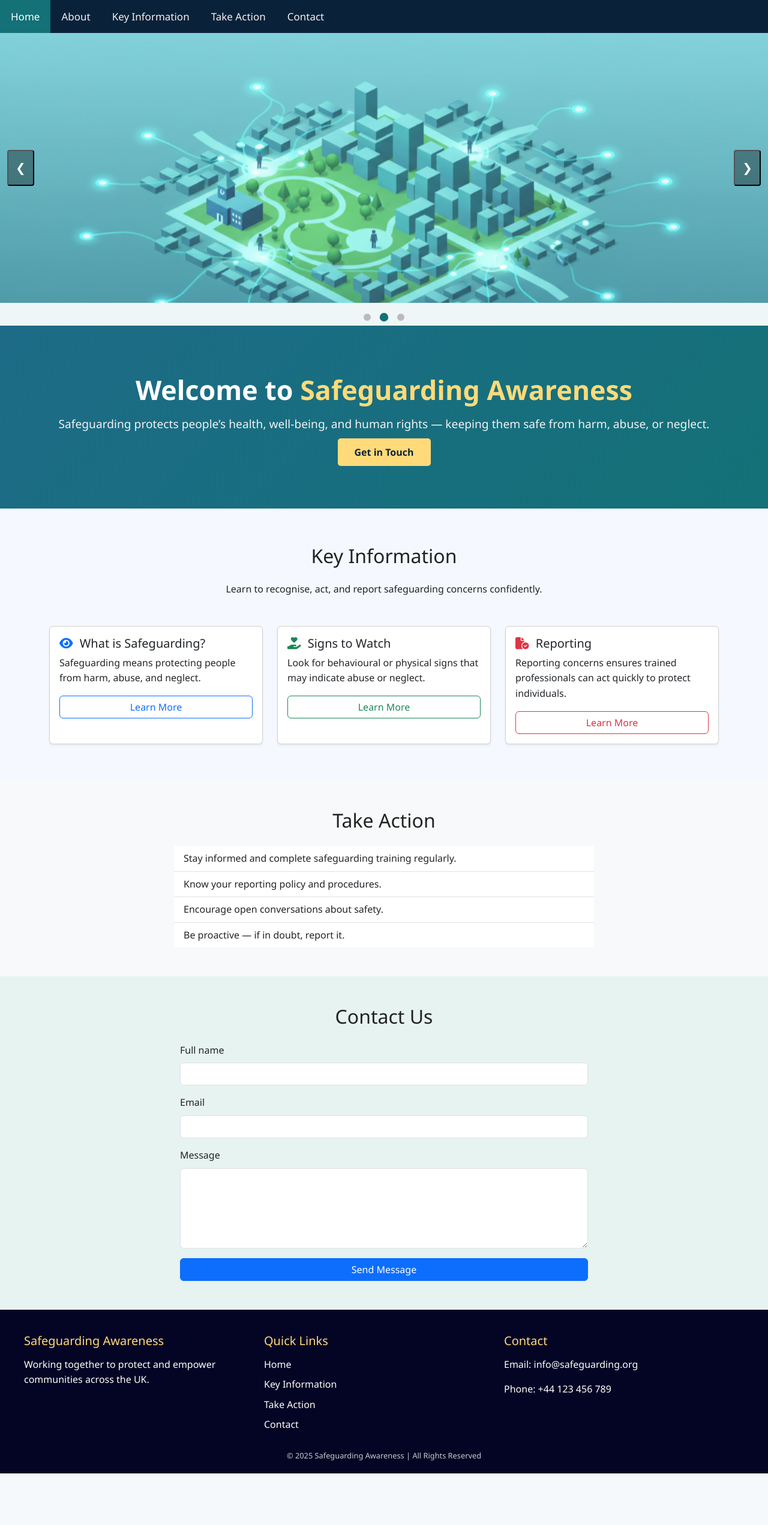
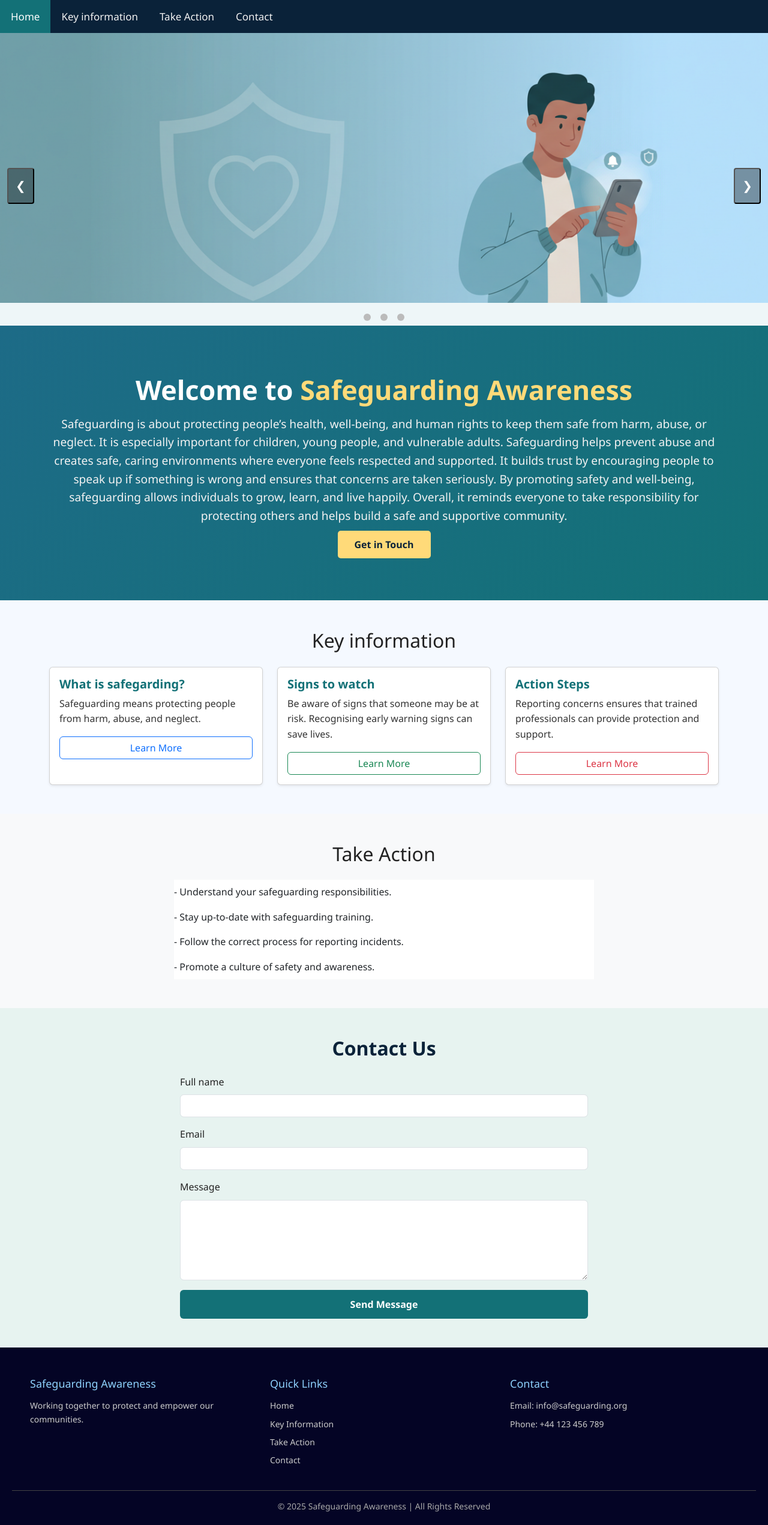
Before and after one commit to elkaz84/DiversiHub-1, a plain HTML site: page index.html in a window 1280 px wide. Shown: the whole page at 60% size. Before the commit the page ends 2457 px from the top, so only its background shows below. Drawn offline with nearby package versions, Linux system fonts and the light colour scheme; files that its build step writes are made by us from their sources.

Commit message:
Add all the images, comment the code, and clean it up

```diff
--- a/assets/css/style.css
+++ b/assets/css/style.css
@@ -1,4 +1,3 @@
-/* ====== GLOBAL RESET ====== */
 * {
   box-sizing: border-box;
   margin: 0;
@@ -12,7 +11,7 @@ body {
   line-height: 1.6;
 }
 
-/* ====== NAVBAR ====== */
+/* NAVBAR */
 .topnav {
   overflow: hidden;
   background-color: #0a2239;
@@ -42,7 +41,7 @@ body {
   display: none;
 }
 
-@media screen and (max-width: 600px) {
+@media screen and (max-width:600px) {
   .topnav a:not(:first-child) {
     display: none;
   }
@@ -51,7 +50,9 @@ body {
     float: right;
     display: block;
   }
+}
 
+@media screen and (max-width:600px) {
   .topnav.responsive {
     position: relative;
   }
@@ -69,85 +70,11 @@ body {
   }
 }
 
-/* ====== SLIDESHOW ====== */
+/* ECTION COLORS */
 #home {
   background-color: #eef6f8;
 }
 
-.slideshow-container {
-  position: relative;
-  width: 100%;
-  height: 450px;
-  overflow: hidden;
-}
-
-.slideshow-container img {
-  width: 100%;
-  height: 100%;
-  object-fit: cover;
-  display: block;
-}
-
-.mySlides {
-  display: none;
-  animation: fade 1.5s ease-in-out;
-}
-
-@keyframes fade {
-  from {
-    opacity: 0.4;
-  }
-
-  to {
-    opacity: 1;
-  }
-}
-
-.prev,
-.next {
-  cursor: pointer;
-  position: absolute;
-  top: 50%;
-  padding: 12px;
-  color: #fff;
-  background: rgba(0, 0, 0, 0.35);
-  border-radius: 4px;
-  z-index: 2;
-  font-size: 20px;
-  user-select: none;
-  transform: translateY(-50%);
-}
-
-.prev {
-  left: 12px;
-}
-
-.next {
-  right: 12px;
-}
-
-.dots-row {
-  text-align: center;
-  margin-top: 12px;
-}
-
-.dot {
-  width: 12px;
-  height: 12px;
-  background: #bbb;
-  border-radius: 50%;
-  margin: 0 6px;
-  cursor: pointer;
-  display: inline-block;
-  transition: background-color 0.4s ease, transform 0.3s ease;
-}
-
-.dot.active {
-  background: #137177;
-  transform: scale(1.2);
-}
-
-/* ====== WELCOME SECTION ====== */
 .welcome-section {
   text-align: center;
   padding: 80px 20px;
@@ -155,6 +82,19 @@ body {
   color: #fff;
 }
 
+#key-info {
+  background-color: #f5f9ff;
+}
+
+#action {
+  background-color: #f0f4f2;
+}
+
+#contact {
+  background-color: #e7f3f0;
+}
+
+/* WELCOME SECTION */
 .welcome-section h1 {
   font-size: 2.8rem;
   font-weight: 700;
@@ -185,27 +125,107 @@ body {
   color: #000;
 }
 
-/* ====== KEY INFO ====== */
-#key-info {
-  background-color: #f5f9ff;
-  padding: 60px 0;
+/*  SLIDESHOW ===== */
+.slideshow-container {
+  position: relative;
+  width: 100%;
+  height: 450px;
+  overflow: hidden;
 }
 
-.card-title i {
-  margin-right: 6px;
+.slideshow-container img {
+  width: 100%;
+  height: 100%;
+  object-fit: cover;
+  display: block;
 }
 
-/* ====== ACTION SECTION ====== */
-#action {
-  background-color: #f0f4f2;
+.mySlides {
+  display: none;
 }
 
-/* ====== CONTACT SECTION ====== */
-#contact {
-  background-color: #e7f3f0;
+.prev,
+.next {
+  cursor: pointer;
+  position: absolute;
+  top: 50%;
+  padding: 12px;
+  color: #fff;
+  background: rgba(0, 0, 0, 0.35);
+  border-radius: 4px;
+  z-index: 2;
+  font-size: 20px;
+  user-select: none;
 }
 
-/* ====== FOOTER ====== */
+.prev {
+  left: 12px;
+}
+
+.next {
+  right: 12px;
+}
+
+.dots-row {
+  text-align: center;
+  margin-top: 12px;
+}
+
+.dot {
+  width: 12px;
+  height: 12px;
+  background: #bbb;
+  border-radius: 50%;
+  margin: 0 6px;
+  cursor: pointer;
+  display: inline-block;
+}
+
+.dot.active {
+  background: #137177;
+}
+
+/* ===== KEY INFO ===== */
+.key-info-section h2 {
+  color: #0a2239;
+  font-weight: 700;
+  margin-bottom: 30px;
+}
+
+.card-title {
+  color: #137177;
+  font-weight: 600;
+}
+
+.card-text {
+  color: #333;
+}
+
+/* Remove borders between list items in Take Action section */
+#action .list-group-item {
+  border: none;
+  padding: 8px 0;
+}
+
+/* ===== CONTACT SECTION ===== */
+.contact-section h2 {
+  color: #0a2239;
+  font-weight: 700;
+  margin-bottom: 30px;
+}
+
+.contact-section .btn-primary {
+  background-color: #137177;
+  border: none;
+  padding: 12px;
+  font-weight: 600;
+}
+
+.contact-section .btn-primary:hover {
+  background-color: #125b64;
+}
+
+/* ===== FOOTER ===== */
 .footer {
   background-color: #040425;
   color: #fff;
@@ -221,34 +241,46 @@ body {
 }
 
 .footer-column {
-  flex: 1 1 200px;
-  margin-bottom: 20px;
+  flex: 1;
+  min-width: 200px;
+  margin: 10px;
 }
 
 .footer-column h5 {
-  color: #ffda79;
+  color: #8ed1fc;
   margin-bottom: 15px;
+  font-size: 18px;
 }
 
+.footer-column p,
 .footer-column a {
-  color: #fff;
+  color: #ccc;
   text-decoration: none;
+  font-size: 14px;
   display: block;
   margin-bottom: 8px;
 }
 
 .footer-column a:hover {
-  color: #ffda79;
+  color: #8ed1fc;
 }
 
 .footer-bottom {
   text-align: center;
-  font-size: 0.8rem;
-  color: #ccc;
+  border-top: 1px solid #444;
+  padding-top: 15px;
+  margin-top: 20px;
+  font-size: 14px;
+  color: #aaa;
 }
 
-@media (max-width: 768px) {
+@media (max-width:768px) {
   .footer-container {
     flex-direction: column;
+    text-align: center;
+  }
+
+  .footer-column {
+    margin: 15px 0;
   }
 }
--- a/index.html
+++ b/index.html
@@ -3,7 +3,7 @@
 
 <head>
   <meta charset="utf-8" />
-  <meta name="viewport" content="width=device-width, initial-scale=1" />
+  <meta name="viewport" content="width=device-width,initial-scale=1" />
   <title>Safeguarding Awareness</title>
 
   <!-- Bootstrap CSS -->
@@ -12,106 +12,115 @@
   <!-- Font Awesome -->
   <link rel="stylesheet" href="https://cdnjs.cloudflare.com/ajax/libs/font-awesome/6.4.0/css/all.min.css">
 
-  <!-- Custom CSS -->
-  <link rel="stylesheet" href="style.css">
+  <!--external CSS -->
+  <link rel="stylesheet" href="assets/css/style.css">
 </head>
 
 <body>
-  <!-- ====== NAVIGATION BAR ====== -->
+
+  <!-- Nvigation bar -->
   <div class="topnav" id="myTopnav">
     <a href="#home" class="active">Home</a>
-    <a href="#about">About</a>
-    <a href="#key-info">Key Information</a>
+    <a href="#key-info">Key information</a>
     <a href="#action">Take Action</a>
     <a href="#contact">Contact</a>
     <a href="javascript:void(0);" class="icon" onclick="myFunction()">&#9776;</a>
   </div>
 
-  <!-- ====== SLIDESHOW SECTION ====== -->
+  <!-- My Slideshow-->
   <section id="home">
     <div class="slideshow-container" data-slideshow="hero" data-interval="4000">
-      <div class="mySlides fade"><img src="assets/images/img1.jpg" alt="Safeguarding community support"></div>
-      <div class="mySlides fade"><img src="assets/images/img2.png" alt="Team meeting for safeguarding awareness"></div>
-      <div class="mySlides fade"><img src="assets/images/safe3.jpg" alt="Children learning safely"></div>
-
-      <button class="prev" aria-label="Previous Slide">&#10094;</button>
-      <button class="next" aria-label="Next Slide">&#10095;</button>
+      <div class="mySlides"><img src="assets/images/img3.png" alt="Safeguarding slide 1"></div>
+      <div class="mySlides"><img src="assets/images/img4.png" alt="Safeguarding slide 2"></div>
+      <div class="mySlides"><img src="assets/images/img2.png" alt="Safeguarding slide 3"></div>
+      <button class="prev">&#10094;</button>
+      <button class="next">&#10095;</button>
     </div>
-
     <div class="dots-row" data-dots-for="hero">
-      <span class="dot" data-index="0"></span>
       <span class="dot" data-index="1"></span>
       <span class="dot" data-index="2"></span>
+      <span class="dot" data-index="3"></span>
     </div>
   </section>
 
-  <!-- ====== WELCOME SECTION ====== -->
+  <!-- Welcome section in my home page -->
   <section class="welcome-section" id="about">
     <div class="container text-center">
       <h1>Welcome to <span>Safeguarding Awareness</span></h1>
-      <p>Safeguarding protects people’s health, well-being, and human rights — keeping them safe from harm, abuse, or
-        neglect.</p>
+      <p>Safeguarding is about protecting people’s health, well-being, and human rights to keep them safe from harm,
+        abuse, or neglect. It is especially important for children, young people, and vulnerable adults.
+        Safeguarding helps prevent abuse and creates safe, caring environments where everyone feels respected and
+        supported.
+        It builds trust by encouraging people to speak up if something is wrong and ensures that concerns are taken
+        seriously.
+        By promoting safety and well-being, safeguarding allows individuals to grow, learn, and live happily. Overall,
+        it reminds everyone to take responsibility for protecting others and helps build a safe and supportive
+        community.</p>
       <a class="btn-get-in-touch" href="#contact">Get in Touch</a>
     </div>
   </section>
 
-  <!-- ====== KEY INFORMATION ====== -->
-  <section id="key-info" class="key-info-section">
+  <!-- Key information -->
+  <section id="key-info" class="py-5">
     <div class="container">
-      <h2 class="text-center mb-4">Key Information</h2>
-      <p class="text-center mb-5">Learn to recognise, act, and report safeguarding concerns confidently.</p>
+      <h2 class="text-center mb-4">Key information</h2>
+
 
       <div class="row g-4">
+        <!--   -->
         <div class="col-md-4">
           <div class="card h-100 shadow-sm">
             <div class="card-body">
-              <h5 class="card-title"><i class="fa-solid fa-eye text-primary"></i> What is Safeguarding?</h5>
-              <p class="card-text">Safeguarding means protecting people from harm, abuse, and neglect.</p>
+              <h5 class="card-title"></i> What is safegarding?</h5>
+              <p class="card-text"> Safeguarding means protecting people from harm, abuse, and neglect.</p>
               <button class="btn btn-outline-primary w-100" data-bs-toggle="collapse"
                 data-bs-target="#recognizeDetails">Learn More</button>
               <div id="recognizeDetails" class="collapse mt-3">
                 <ul>
-                  <li>Ensures safety, dignity, and well-being.</li>
-                  <li>Helps build trust and awareness.</li>
-                  <li>Applies to all, especially vulnerable groups.</li>
+                  <li>Safeguarding helps keep children, young people, and vulnerable adults safe from abuse and neglect.
+                  </li>
+                  <li>It ensures everyone feels secure, respected, and supported in their surroundings.</li>
+                  <li>Safeguarding helps individuals live, learn, and grow safely and confidently.
+
+                  </li>
                 </ul>
               </div>
             </div>
           </div>
         </div>
 
+        <!--   -->
         <div class="col-md-4">
           <div class="card h-100 shadow-sm">
             <div class="card-body">
-              <h5 class="card-title"><i class="fa-solid fa-hand-holding-heart text-success"></i> Signs to Watch</h5>
-              <p class="card-text">Look for behavioural or physical signs that may indicate abuse or neglect.</p>
+              <h5 class="card-title"></i> Signs to watch</h5>
+              <p class="card-text">Be aware of signs that someone may be at risk. Recognising early warning signs can
+                save lives.</p>
               <button class="btn btn-outline-success w-100" data-bs-toggle="collapse"
                 data-bs-target="#respondDetails">Learn More</button>
               <div id="respondDetails" class="collapse mt-3">
                 <ul>
-                  <li>Unexplained injuries or emotional changes.</li>
-                  <li>Neglect, withdrawal, or fearfulness.</li>
-                  <li>Listen, observe, and act if concerned.</li>
+                  <li>Notice unexplained injuries or emotional withdrawal.</li>
+                  <li>Look for neglect, fear, or sudden behavior changes.</li>
+                  <li>Trust your instincts, if something feels wrong, act.</li>
                 </ul>
               </div>
             </div>
           </div>
         </div>
 
+        <!--   -->
         <div class="col-md-4">
           <div class="card h-100 shadow-sm">
             <div class="card-body">
-              <h5 class="card-title"><i class="fa-solid fa-file-circle-check text-danger"></i> Reporting</h5>
-              <p class="card-text">Reporting concerns ensures trained professionals can act quickly to protect
-                individuals.</p>
+              <h5 class="card-title"></i>Action Steps</h5>
+              <p class="card-text">Reporting concerns ensures that trained professionals can provide protection and
+                support.</p>
               <button class="btn btn-outline-danger w-100" data-bs-toggle="collapse"
                 data-bs-target="#reportDetails">Learn More</button>
               <div id="reportDetails" class="collapse mt-3">
                 <ul>
-                  <li>Report immediately to your Safeguarding Lead.</li>
-                  <li>Document facts clearly and calmly.</li>
-                  <li>Contact emergency services if in danger.</li>
-                </ul>
+                  <li>*Contact your Designated Safeguarding Lead immediately.</li>
               </div>
             </div>
           </div>
@@ -120,20 +129,20 @@
     </div>
   </section>
 
-  <!-- ====== ACTION SECTION ====== -->
+  <!-- Take actions using list-->
   <section id="action" class="py-5 bg-light">
     <div class="container">
       <h2 class="text-center mb-4">Take Action</h2>
       <ul class="list-group list-group-flush mx-auto" style="max-width:700px;">
-        <li class="list-group-item">Stay informed and complete safeguarding training regularly.</li>
-        <li class="list-group-item">Know your reporting policy and procedures.</li>
-        <li class="list-group-item">Encourage open conversations about safety.</li>
-        <li class="list-group-item">Be proactive — if in doubt, report it.</li>
+        <li class="list-group-item"> - Understand your safeguarding responsibilities.</li>
+        <li class="list-group-item"> - Stay up-to-date with safeguarding training.</li>
+        <li class="list-group-item"> - Follow the correct process for reporting incidents.</li>
+        <li class="list-group-item"> - Promote a culture of safety and awareness.</li>
       </ul>
     </div>
   </section>
 
-  <!-- ====== CONTACT SECTION ====== -->
+  <!-- contact us form to report a concern-->
   <section id="contact" class="contact-section py-5">
     <div class="container">
       <h2 class="text-center mb-4">Contact Us</h2>
@@ -157,12 +166,12 @@
     </div>
   </section>
 
-  <!-- ====== FOOTER ====== -->
+  <!-- Footer with easy links to each page (accessability) -->
   <footer class="footer">
     <div class="footer-container">
       <div class="footer-column about">
         <h5>Safeguarding Awareness</h5>
-        <p>Working together to protect and empower communities across the UK.</p>
+        <p>Working together to protect and empower our communities.</p>
       </div>
       <div class="footer-column links">
         <h5>Quick Links</h5>
@@ -180,59 +189,41 @@
     <div class="footer-bottom">© 2025 Safeguarding Awareness | All Rights Reserved</div>
   </footer>
 
-  <!-- ====== JAVASCRIPT ====== -->
+  <!-- Script code for slideshow-->
   <script>
     function myFunction() {
       var x = document.getElementById("myTopnav");
-      if (x.className === "topnav") {
-        x.className += " responsive";
-      } else {
-        x.className = "topnav";
-      }
+      if (x.className === "topnav") { x.className += " responsive"; }
+      else { x.className = "topnav"; }
     }
 
+    // Slideshow logic
     class Slideshow {
       constructor(container) {
         this.container = container;
         this.slides = Array.from(container.querySelectorAll(".mySlides"));
         this.prev = container.querySelector(".prev");
         this.next = container.querySelector(".next");
-        this.dots = document.querySelectorAll(
-          `[data-dots-for="${container.dataset.slideshow}"] .dot`
-        );
         this.index = 0;
         this.interval = parseInt(container.dataset.interval) || 4000;
         this.timer = null;
         this.show(0);
         this.auto();
-
         if (this.prev) this.prev.addEventListener("click", () => this.show(this.index - 1));
         if (this.next) this.next.addEventListener("click", () => this.show(this.index + 1));
-        if (this.dots.length) {
-          this.dots.forEach((dot, i) =>
-            dot.addEventListener("click", () => this.show(i))
-          );
-        }
       }
-
       show(i) {
         if (!this.slides.length) return;
         this.index = (i + this.slides.length) % this.slides.length;
-        this.slides.forEach((s) => (s.style.display = "none"));
-        this.dots.forEach((d) => d.classList.remove("active"));
+        this.slides.forEach(s => s.style.display = "none");
         this.slides[this.index].style.display = "block";
-        this.dots[this.index]?.classList.add("active");
       }
-
       auto() {
         this.timer = setInterval(() => this.show(this.index + 1), this.interval);
       }
     }
-
     document.addEventListener("DOMContentLoaded", () => {
-      document
-        .querySelectorAll(".slideshow-container")
-        .forEach((s) => new Slideshow(s));
+      document.querySelectorAll(".slideshow-container").forEach(s => new Slideshow(s));
     });
   </script>
 
```
Also changed, not shown: 1 other file.
